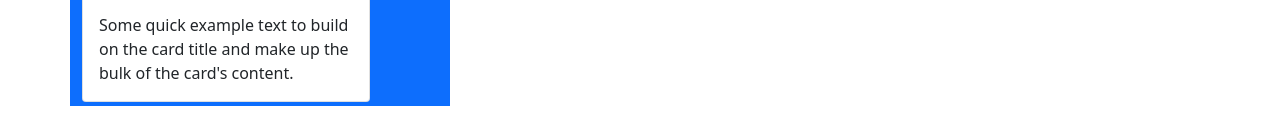
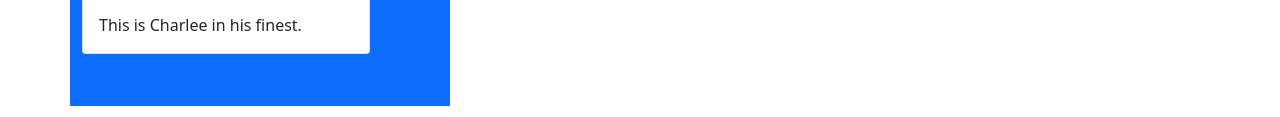
Before and after one commit to AmberArt/bootstrap-practice, a plain HTML site: page index.html in a window 1280 px wide. Shown: the part 219-336 px from the top of the page. Drawn offline with nearby package versions, Linux system fonts and the light colour scheme.

Commit message:
added words

```diff
--- a/index.html
+++ b/index.html
@@ -15,7 +15,7 @@
             <div class="card" style="width: 18rem;">
                 <img src="./pictures/Charlee-bowtie.JPG" class="card-img-top" alt="dog in bowtie">
                 <div class="card-body">
-                  <p class="card-text">Some quick example text to build on the card title and make up the bulk of the card's content.</p>
+                  <p class="card-text">This is Charlee in his finest.</p>
                 </div>
               </div>
           </div>
```
